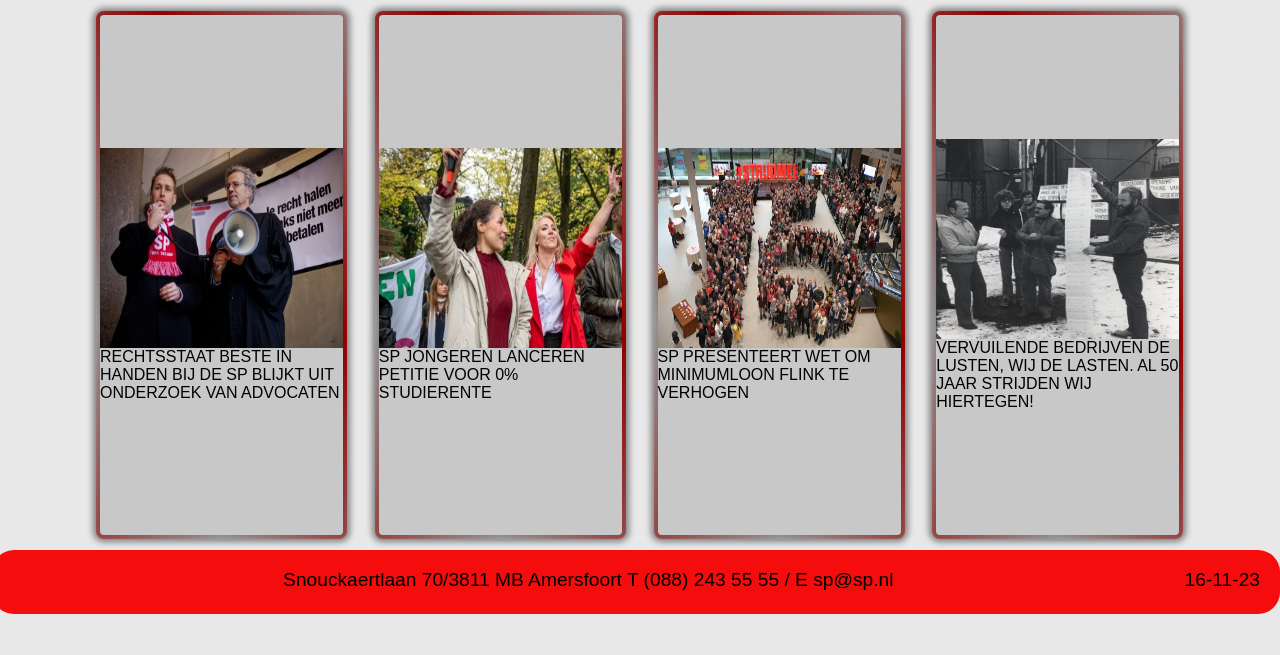
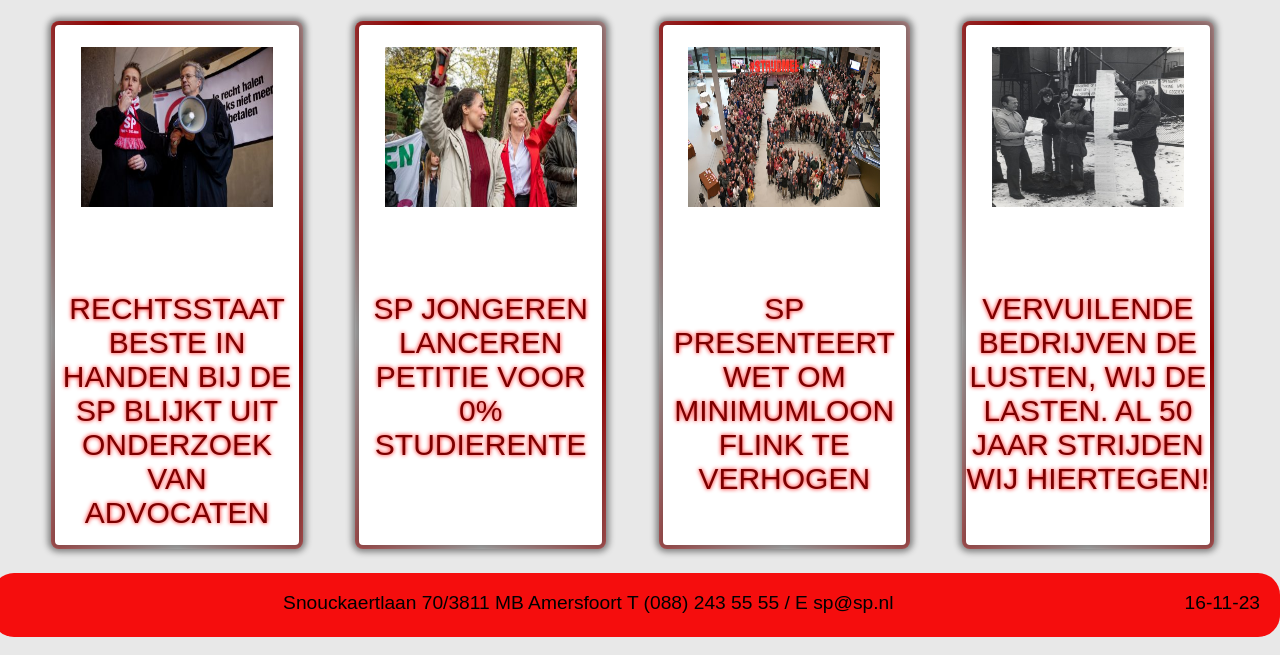
Before and after one commit to MaenZaza/Project2, a PHP site: page / in a window 1280 px wide. Shown: the part 145-800 px from the top of the page. Run offline with PHP 8.4, Linux system fonts and the light colour scheme; data comes from the database, SQL or seed files in the repository.

Commit message:
pushing bsbs

```diff
--- a/Style2.css
+++ b/Style2.css
@@ -2,55 +2,58 @@
 #indexPage {
   display: grid;
   grid-template-areas: 'Nieuws1 Nieuws2 Nieuws3 Nieuws4';
-  grid-column-gap: 35px;
-  margin: 15px 100px;
+  grid-column-gap: 5px;
+    margin: 25px 15px 28px 0px;
+    justify-content: space-evenly;
+    text-align: center;
+    text-shadow: 0px 0px 4px #ff0000;
 }
 
 #indexPage img {
-  top: 0%;
-  height: 25vh;
+  margin: 22px 0px 85px 0px;
+  /* position: relative; */
+  height: 20vh;
+  width: 15vw;
+  overflow: hidden;
 }
 
 #indexPage a {
-  color: #000000;
+  color: #7c0000;
+  font-size: 30px;
 }
-
+#indexPage div{
+  margin: 0px 0px;
+}
 .Nieuws {
   display: flex;
-  background-color: #c8c8c8;
+  background-color: #ffffff;
   --border-width: 4px;
   height: 65vh;
   border-radius: var(--border-width);
   position: relative;
-  -webkit-box-shadow: 0px 0px 6px 7px rgba(0, 0, 0, 0.45);
-  -moz-box-shadow: 0px 0px 6px 7px rgba(0, 0, 0, 0.45);
   box-shadow: 0px 0px 6px 7px rgba(0, 0, 0, 0.45);
   width: 19vw;
   flex-direction: column;
-  justify-content: center;
+  align-items: center;
+}
 
+.N0 {
+  grid-area: Nieuws4;
 }
 
 .N1 {
   grid-area: Nieuws1;
-
-
 }
 
 .N2 {
   grid-area: Nieuws2;
-
 }
 
 .N3 {
   grid-area: Nieuws3;
-
 }
 
-.N4 {
-  grid-area: Nieuws4;
 
-}
 
 .Nieuws::after {
   position: absolute;
@@ -104,14 +107,17 @@
   height: 45vh;
   align-items: center;
   justify-content: center;
-  box-shadow: 0px 0px 15px 0px #be0000;
+  background-color:#ffffff ;
+  box-shadow: inset 0px 0px 20px 5px #5f0000;
   font-size: 35px;
   color: #ff0000;
-  text-shadow: 1px 0px 9px #000000ba;
+  letter-spacing: 3px;
+word-spacing: 3px;
+  text-shadow: 1px 0px 0px #000000;
 }
 
 .nieuwsp img {
-
+  margin: 0px 45px 0px 45px;
   height: 35vh;
 }
 
```
